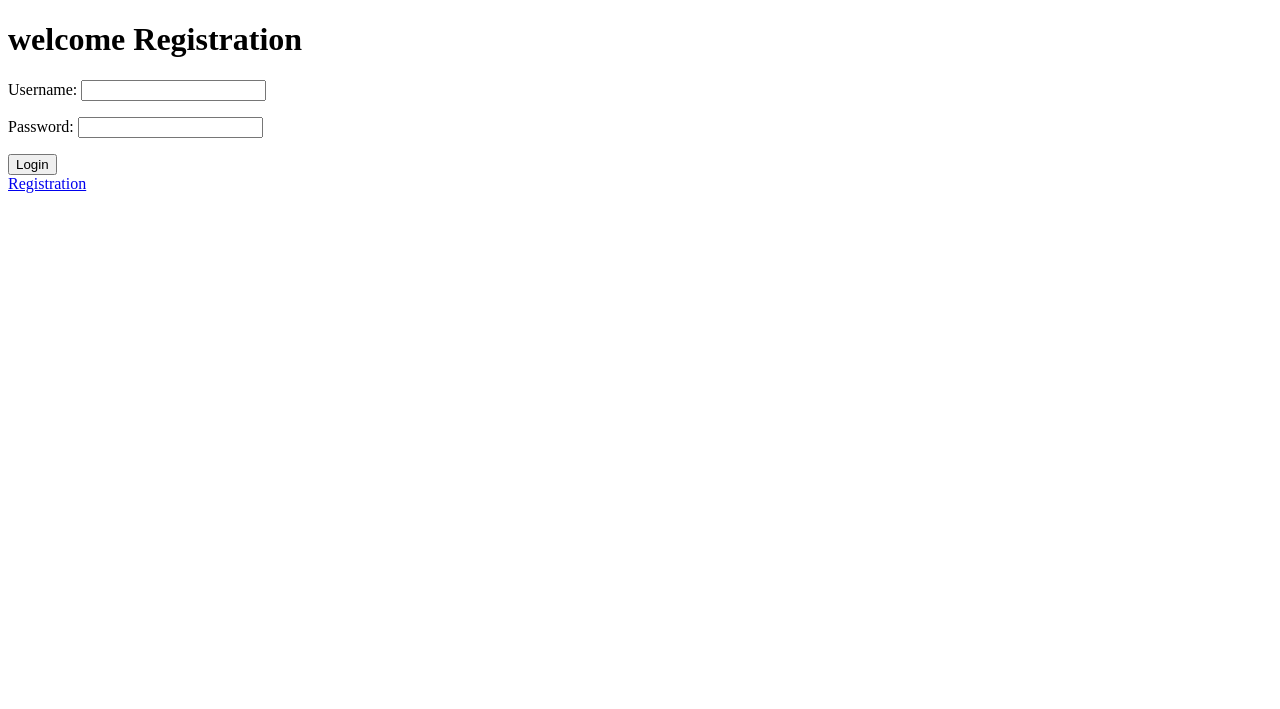
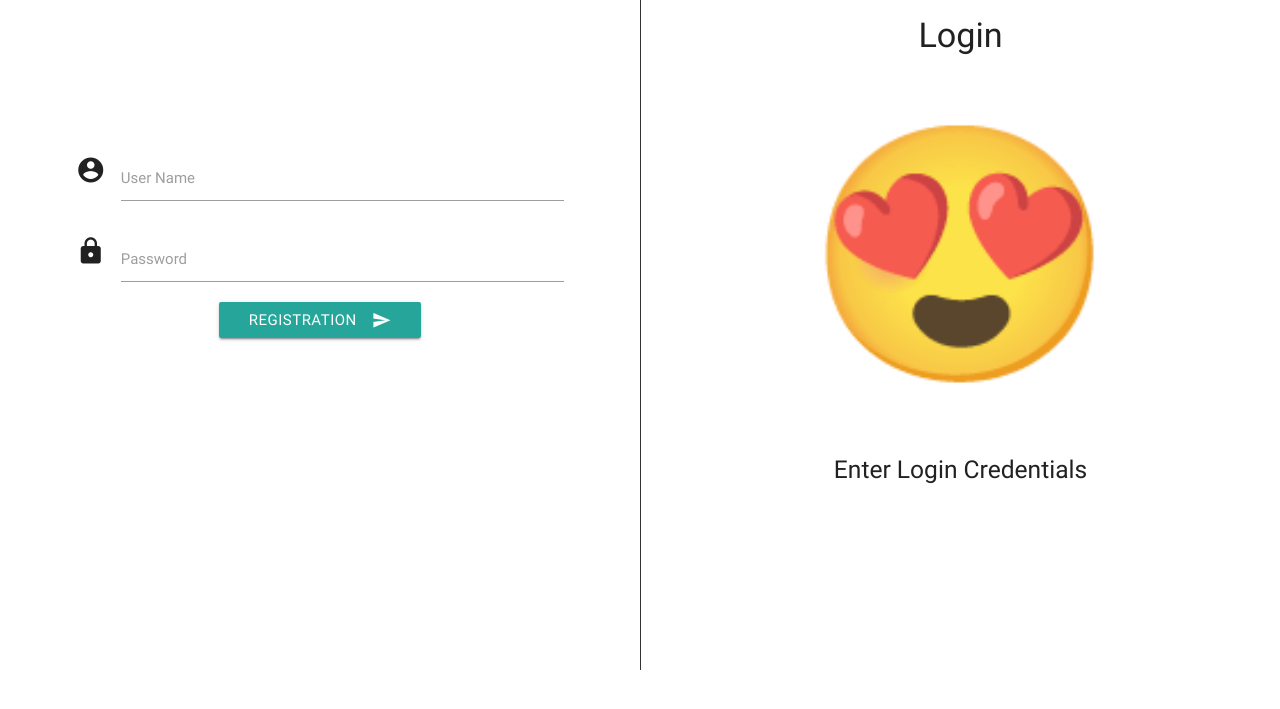
Before and after one commit to vishal1122334455/sms, a Django app: page /account/login/ in a window 1280 px wide. Shown: the top 709 px of the page. Run offline with Django 3.2, Linux system fonts and the light colour scheme.

Commit message:
design login page

```diff
--- a/src/account/templates/account/login.html
+++ b/src/account/templates/account/login.html
@@ -2,22 +2,99 @@
 <html lang="en">
 <head>
     <meta charset="UTF-8">
-    <title>Registration</title>
+    <title>Login</title>
+    <link href="https://fonts.googleapis.com/icon?family=Material+Icons" rel="stylesheet">
+    <script src="http://code.jquery.com/jquery-3.3.1.js" integrity="sha256-2Kok7MbOyxpgUVvAk/HJ2jigOSYS2auK4Pfzbm7uH60=" crossorigin="anonymous"></script>
+    <link rel="stylesheet" href="https://cdnjs.cloudflare.com/ajax/libs/materialize/0.100.2/css/materialize.min.css">
+
+    <style>
+        .container{
+            min-width: 100%;
+        }
+
+        .container > .row {
+            margin: 0;
+        }
+
+
+        .container > .row > .col {
+            padding: 0;
+        }
+
+        *{
+            padding: 0px;
+            margin: 0px;
+        }
+    </style>
 </head>
 <body>
-    <h1>welcome Registration</h1>
+    <div class="container">
+        <div class="row">
+            <div class="col s12 m6 l6" style="">
+                <div class="col s12 m10 offset-m1 l10 offset-l1 hoverable" style="margin-top: 100px;">
+                    <form method="post" style="margin-top: 40px;">
+                        {% csrf_token %}
 
-    {{ request.user.email }}
+                        <div class="input-field col s12 m12 l12">
+                            <i class="material-icons prefix">account_circle</i>
+                            {{ loginForm.username }}
+                            <label for="icon_prefix white-text">User Name</label>
+                        </div>
 
-    <form method="post">
-        {% csrf_token %}
 
-        {{ loginForm.as_p }}
+                        <div class="input-field col s12 m12 l12">
+                            <i class="material-icons prefix">lock</i>
+                            {{ loginForm.password }}
+                            <label for="icon_prefix white-text">Password</label>
+                        </div>
 
-        <button type="submit">Login</button>
-    </form>
+                        <div class="col s12 m12 l12 center-align" style="margin-bottom: 50px;">
+                            <button class="btn waves-effect waves-light" type="submit" style="">Registration
+                                <i class="material-icons right">send</i>
+                            </button>
+                        </div>
 
-    <a href="{% url 'account:registration' %}">Registration</a>
+                    </form>
+                </div>
+            </div>
 
+            <div class="col s12 m6 l6 center-align" style="border-left: 1px solid #333; min-height: 670px;">
+                {% if loginForm.non_field_errors %}
+                    <h4 style="color: red;">
+                        Login
+                    </h4>
+                {% else %}
+                    <h4 style="">
+                        Login
+                    </h4>
+                {% endif %}
+
+                {% if loginForm.non_field_errors %}
+                    <p style="font-size: 250px; color: red;">
+                        &#128551;
+                    </p>
+                {% else %}
+                    <p style="font-size: 250px;">
+                        &#128525;
+                    </p>
+
+                    <h5>Enter Login Credentials</h5>
+                {% endif %}
+
+                {% if loginForm.non_field_errors %}
+                    {% for error in loginForm.non_field_errors %}
+                        <div class="col s12 m12 l12 center-align">
+                            <h4 style="color: red;">Sorry ! Some Issue Found ,</h4>
+                            <p style="color: red; font-size: 20px;">
+                                {{ error }}
+                            </p>
+                        </div>
+                    {% endfor %}
+                {% endif %}
+            </div>
+        </div>
+    </div>
 </body>
 </html>
+
+<script src="https://cdnjs.cloudflare.com/ajax/libs/materialize/0.100.2/js/materialize.min.js"></script>
```
Also changed, not shown: src/db.sqlite3.
